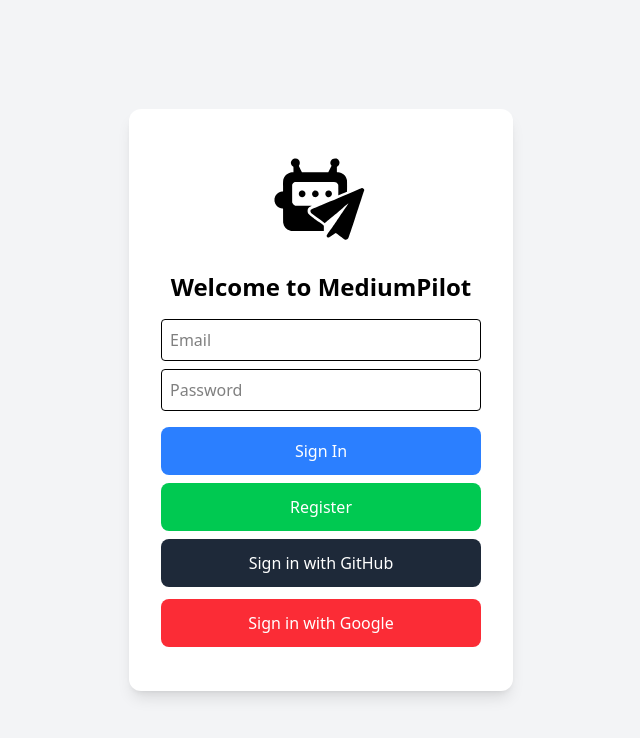
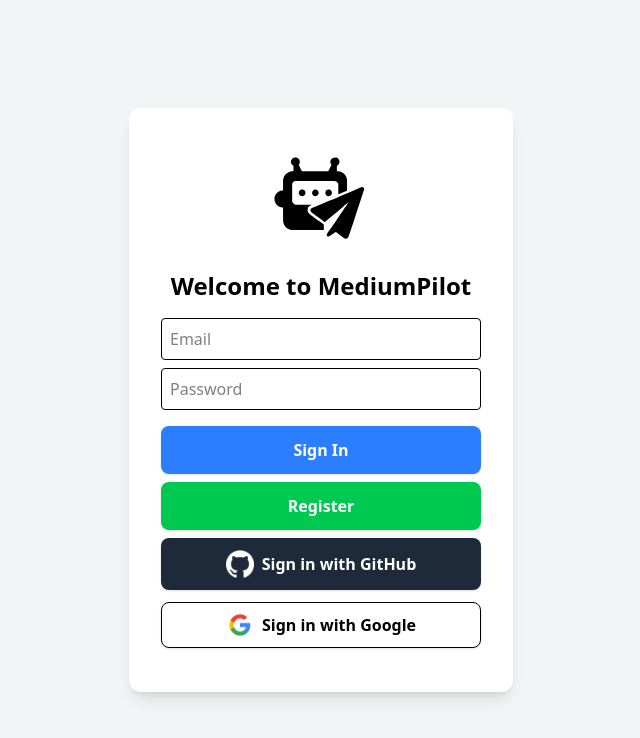
Before and after one commit to MediumPilot/MediumPilot, a React (Vite) app: page / in a window 1280 px wide. Shown: the top 738 px of the page, without its empty margins (319-959 px from the left). Built offline with nearby package versions, Linux system fonts and the light colour scheme; no server answers.

Commit message:
added github and google logo on login page,improved the google login button to look modern

```diff
--- a/src/App.jsx
+++ b/src/App.jsx
@@ -11,6 +11,8 @@ import {
 } from 'firebase/auth';
 import { auth, githubProvider, googleProvider } from './firebase';
 import { ToastContainer, toast } from 'react-toastify';
+import google from './assets/icons/google.png';
+import github from './assets/icons/github.png'
 import 'react-toastify/dist/ReactToastify.css';
 
 export default function App() {
@@ -226,7 +228,7 @@ export default function App() {
             />
             <button
               onClick={handleEmailSignIn}
-              className="mb-2 w-full bg-blue-500 hover:bg-blue-600 text-white py-3 rounded-lg transition cursor-pointer"
+              className="mb-2 w-full bg-blue-500 hover:bg-blue-600 font-semibold text-white py-3 rounded-lg transition cursor-pointer shadow-sm"
               disabled={signInLoading}
             >
               {signInLoading ? 'Signing In...' : 'Sign In'}{' '}
@@ -235,7 +237,7 @@ export default function App() {
             <button
               onClick={handleEmailRegister}
               disabled={registerLoading}
-              className="w-full bg-green-500 hover:bg-green-600 text-white py-3 mb-2 rounded-lg transition cursor-pointer"
+              className="w-full bg-green-500 hover:bg-green-600 font-semibold text-white py-3 mb-2 rounded-lg transition cursor-pointer shadow-sm"
             >
               {registerLoading ? 'Registering...' : 'Register'}
             </button>
@@ -243,16 +245,21 @@ export default function App() {
             <button
               onClick={handleGithubSignIn}
               disabled={githubLoading}
-              className="w-full mb-3 py-3 bg-gray-800 text-white rounded-lg hover:bg-gray-900 transition cursor-pointer"
+              className="flex justify-center items-center font-semibold gap-2 w-full mb-3 py-3 bg-gray-800 text-white rounded-lg hover:bg-gray-900 transition cursor-pointer shadow-sm"
             >
-              {githubLoading ? 'Signing in...' : 'Sign in with GitHub'}
+              <img className="w-7 max-w-md" src={github} alt="github_logo" />
+              <span>
+                {githubLoading ? 'Signing in...' : 'Sign in with GitHub'}
+              </span>
             </button>
 
+            {/* Google login button  */}
             <button
               onClick={handleGoogleSignIn}
-              className="w-full mb-3 py-3 bg-red-500 text-white rounded-lg hover:bg-red-600 transition cursor-pointer"
+              className="flex items-center justify-center gap-2 w-full mb-3 py-2  text-black border rounded-lg transition hover:bg-blue-400 hover:border-blue-400 hover:text-white font-semibold cursor-pointer shadow-sm"
             >
-              Sign in with Google
+              <img className=" w-7 max-w-md" src={google} alt="google_logo" />
+              <span>Sign in with Google</span>
             </button>
             {error && <p className="mt-4 text-red-500">{error}</p>}
           </div>
```
Also changed, not shown: src/assets/icons/github.png (added), src/assets/icons/google.png (added).
